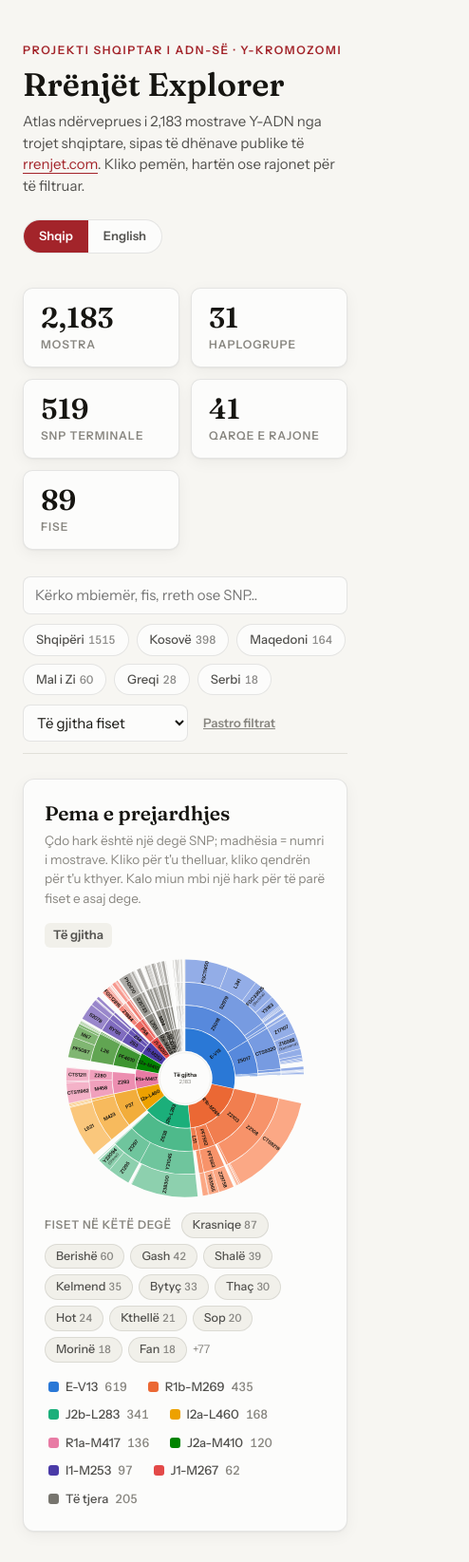
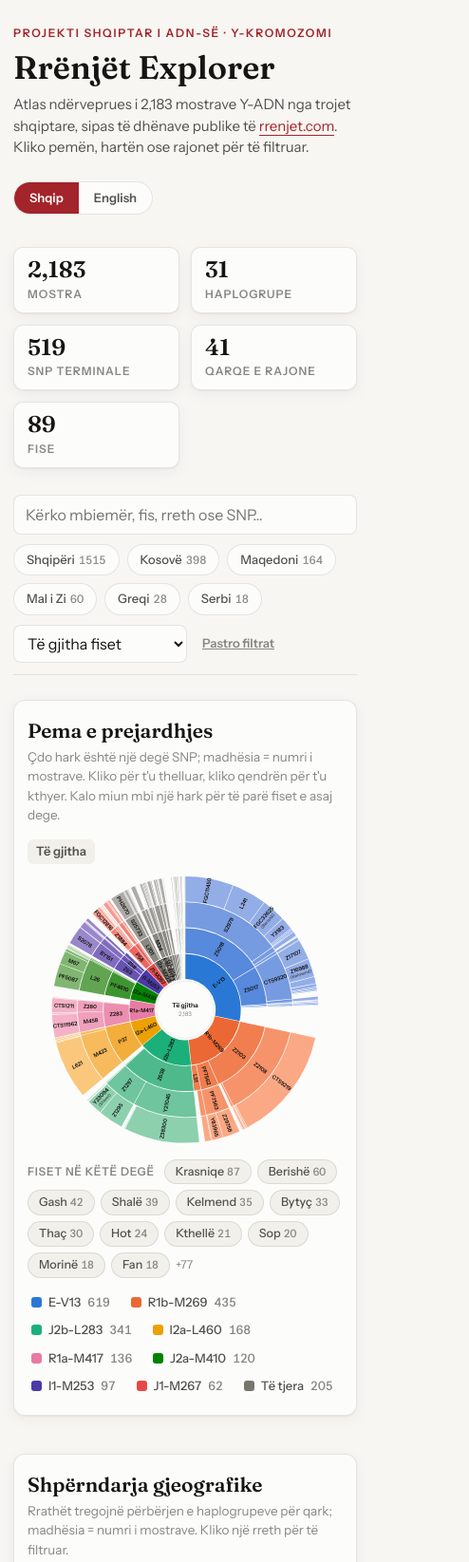
Before and after one commit to Drini22/rrenjet-explorer, a plain HTML site: page index.html in a window 390 px wide. Shown: the top 1645 px of the page at 95% size, 494 px wide, since content can reach past the window. Drawn offline with Linux system fonts and the light colour scheme.

Commit message:
Phone-friendly pass: iOS input zoom fix, wrapping era labels, full-flow story panel, Balkans-centered map scroll, tighter paddings
Co-Authored-By: Claude Fable 5 <noreply@anthropic.com>

```diff
--- a/index.html
+++ b/index.html
@@ -211,6 +211,24 @@ table.samples .hapdot { display:inline-block; width:9px; height:9px; border-radi
 
 footer.src { color:var(--muted); font-size:13px; margin-top:8px; }
 footer.src a { color:var(--accent); text-decoration:none; border-bottom:1px solid currentColor; }
+/* stacked layout: story flows under the map, no inner scroll */
+@media (max-width:1020px){ .mig-story { max-height:none; overflow-y:visible; } }
+
+/* ---------- phone ---------- */
+@media (max-width: 640px) {
+  .wrap { padding:0 14px 56px; }
+  header.hero { padding:26px 0 6px; }
+  .card { padding:16px 14px 18px; }
+  .stat { padding:10px 14px; }
+  .stat .v { font-size:24px; }
+  /* 16px inputs stop iOS Safari from zooming in on focus */
+  .filters input[type=search], .filters select, .match-in input { font-size:16px; }
+  .mig-stops { flex-wrap:wrap; justify-content:flex-start; gap:2px 12px; }
+  .mig-stops button { font-size:10.5px; padding:2px 0; }
+  .crumbs { font-size:12px; }
+  table.samples { font-size:12.5px; }
+  .rrow { grid-template-columns:96px 1fr 44px; gap:8px; }
+}
 @media (prefers-reduced-motion: reduce) { * { transition:none !important; } }
 button:focus-visible, .rrow:focus-visible { outline:2px solid var(--accent); outline-offset:2px; }
 </style>
@@ -1163,6 +1181,10 @@ function renderMig(){
     st.append("text").attr("class","arrow-label").attr("x",p[0]+11).attr("y",p[1]+4).text(m.label[lang]||m.label.sq);
   }
 
+  /* on narrow screens the map overflows its container — start scrolled to the Balkans */
+  const sc = document.getElementById("migmap").parentElement;
+  if (sc.scrollWidth > sc.clientWidth) sc.scrollLeft = sc.scrollWidth*0.54 - sc.clientWidth/2;
+
   /* ---- story panel ---- */
   const chipHtml = c => {
     if (!c) return "";
```
Also changed, not shown: app_template.html (+22 -0 lines), rrenjet-explorer.html (+22 -0 lines).
